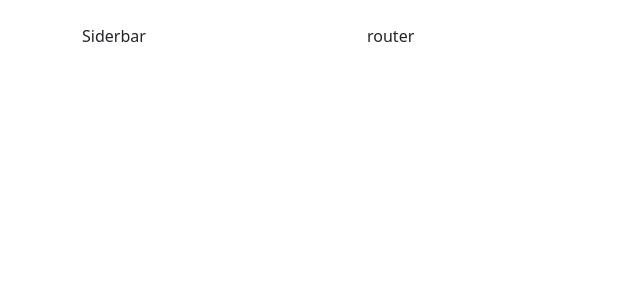
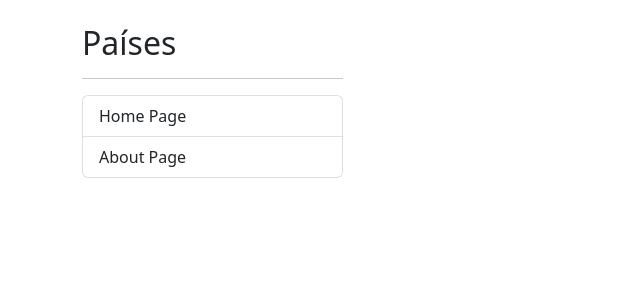
Before and after one commit to WilianMorales/CountrypediaApp, an Angular app: page / in a window 1280 px wide. Shown: the top 300 px of the page, without its empty margins (0-640 px from the left). Built offline with nearby package versions, Linux system fonts and the light colour scheme.

Commit message:
Implementation of the sidebar component and the routingModule.

```diff
--- a/src/app/app.component.html
+++ b/src/app/app.component.html
@@ -1,10 +1,10 @@
 <div class="row mt-4">
     <div class="col-3">
         <!-- Siderbar -->
-        Siderbar
+        <shared-siderbar></shared-siderbar>
     </div>
     <div class="col">
         <!-- Nuestras páginas -->
-        router
+        <router-outlet></router-outlet>
     </div>
 </div>
--- a/src/app/app.module.ts
+++ b/src/app/app.module.ts
@@ -1,5 +1,6 @@
 import { NgModule } from '@angular/core';
 import { BrowserModule } from '@angular/platform-browser';
+import { AppRoutingModule } from './app-routing.module';
 
 import { SharedModule } from '@shared/shared.module';
 
@@ -12,6 +13,7 @@ import { AppComponent } from './app.component';
   ],
   imports: [
     BrowserModule,
+    AppRoutingModule,
     SharedModule
   ],
   providers: [],
--- /dev/null
+++ b/src/app/shared/components/siderbar/siderbar.component.html
@@ -0,0 +1,12 @@
+<h2>Países</h2>
+<hr>
+
+<ul class="list-group">
+    <li routerLink="/home"
+        class="list-group-item">
+        Home Page
+    </li>
+    <li class="list-group-item">
+        About Page
+    </li>
+</ul>
--- /dev/null
+++ b/src/app/shared/components/siderbar/siderbar.component.ts
@@ -0,0 +1,15 @@
+import { Component, OnInit } from '@angular/core';
+
+@Component({
+  selector: 'shared-siderbar',
+  templateUrl: './siderbar.component.html',
+  styleUrls: ['./siderbar.component.css']
+})
+export class SiderbarComponent implements OnInit {
+
+  constructor() { }
+
+  ngOnInit(): void {
+  }
+
+}
--- a/tsconfig.json
+++ b/tsconfig.json
@@ -4,8 +4,14 @@
   "compilerOptions": {
     "baseUrl": "./",
     "paths": {
+      "@interfaces/*": [
+        "src/app/countries/interfaces/*"
+      ],
       "@shared/*": [
         "src/app/shared/*"
+      ],
+      "@services/*": [
+        "src/app/services/*"
       ],
     },
     "outDir": "./dist/out-tsc",
```
Also changed, not shown: src/app/app-routing.module.ts (added, +19 -0 lines), src/app/shared/shared.module.ts (+10 -2 lines), src/app/shared/components/siderbar/siderbar.component.css (added).
